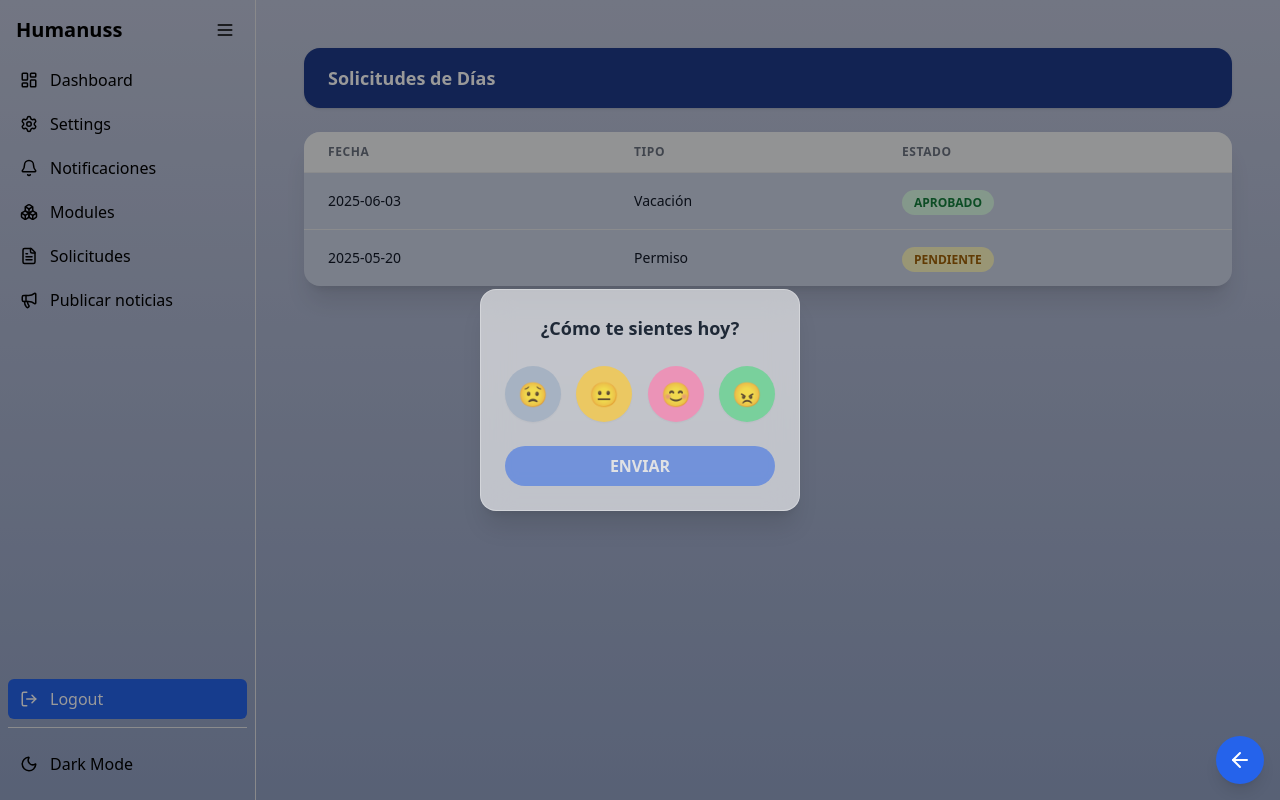
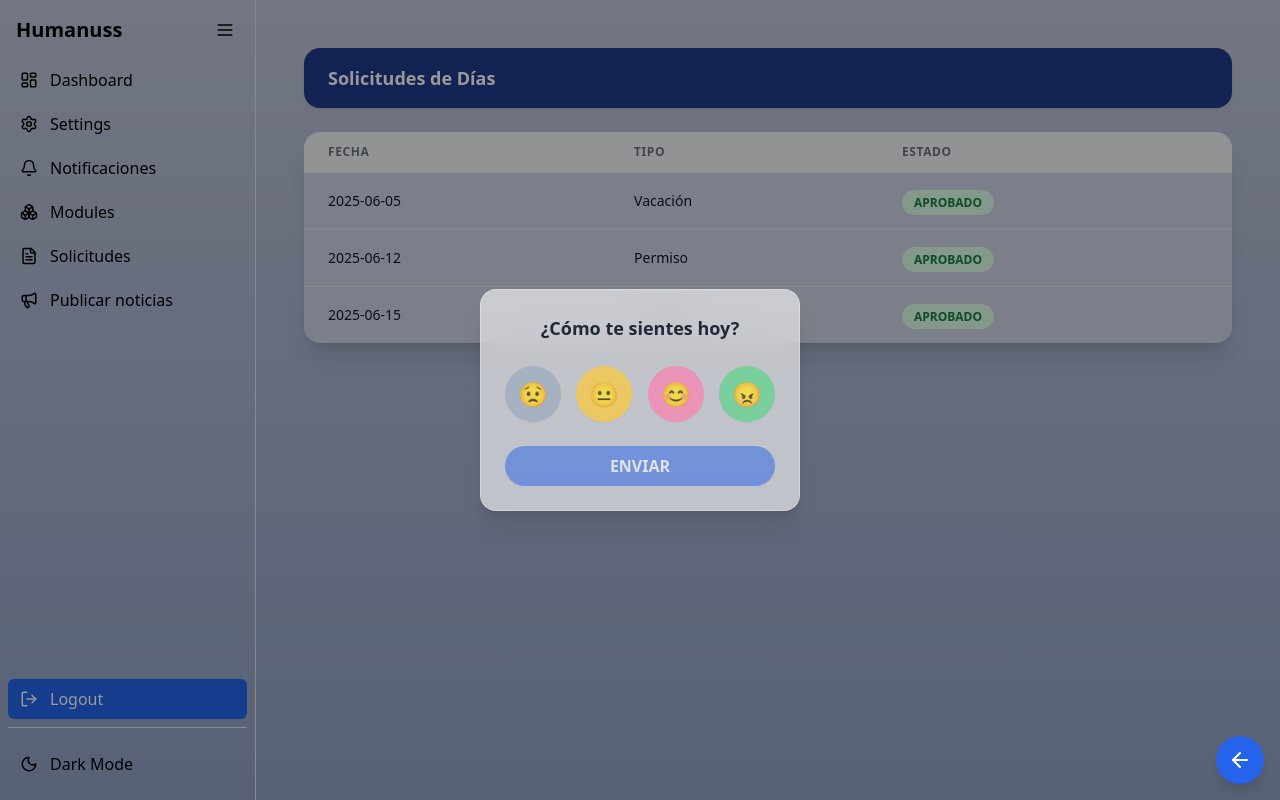
Before and after one commit to esquivel-diego/Humanuss_App_v1.0.0, a React (Vite) app: page /days in a window 1280 px wide. Built offline with nearby package versions, Linux system fonts and the light colour scheme; sample sign-in values are in the browser's storage.

Commit message:
refactor(days): calculate available vacation days dynamically from approved requests

```diff
--- a/src/components/cards/DaysCard.tsx
+++ b/src/components/cards/DaysCard.tsx
@@ -1,5 +1,6 @@
 import { useEffect, useState } from 'react';
 import { useNavigate } from 'react-router-dom';
+import { useAuthStore } from '@store/authStore';
 import data from '@mocks/days.json';
 
 interface Request {
@@ -9,16 +10,26 @@ interface Request {
 }
 
 const DaysCard = () => {
-  const [availableDays, setAvailableDays] = useState<number>(0);
+  const totalDays = 15;
+  const [availableDays, setAvailableDays] = useState<number>(totalDays);
   const [requests, setRequests] = useState<Request[]>([]);
   const navigate = useNavigate();
+  const user = useAuthStore((state) => state.user);
 
   useEffect(() => {
-    setAvailableDays(data.availableDays);
-    setRequests(data.requests);
-  }, []);
+    const userData = data.find((d) => d.userId === user?.id);
+    if (userData) {
+      const approvedRequests = userData.requests.filter(
+        (req: Request) =>
+          req.status.toLowerCase() === 'aprobado' &&
+          (req.type === 'Vacación' || req.type === 'Permiso')
+      );
 
-  const totalDays = 15;
+      setRequests(userData.requests);
+      setAvailableDays(totalDays - approvedRequests.length);
+    }
+  }, [user]);
+
   const takenDays = totalDays - availableDays;
   const lastStatus = requests[0]?.status || 'N/A';
   const isApproved =
--- a/src/mocks/days.json
+++ b/src/mocks/days.json
@@ -1,15 +1,42 @@
+[
   {
-    "availableDays": 15,
+    "userId": 1,
     "requests": [
       {
-            "date": "2025-06-03",
+        "date": "2025-06-05",
         "type": "Vacación",
         "status": "Aprobado"
       },
       {
-            "date": "2025-05-20",
+        "date": "2025-06-12",
         "type": "Permiso",
+        "status": "Aprobado"
+      },
+      {
+        "date": "2025-06-15",
+        "type": "Vacación",
+        "status": "Aprobado"
+      }
+    ]
+  },
+  {
+    "userId": 2,
+    "requests": [
+      {
+        "date": "2025-06-05",
+        "type": "Vacación",
+        "status": "Pendiente"
+      },
+      {
+        "date": "2025-06-12",
+        "type": "Permiso",
+        "status": "Rechazado"
+      },
+      {
+        "date": "2025-06-15",
+        "type": "Vacación",
         "status": "Pendiente"
       }
     ]
   }
+]
--- a/src/pages/DaysTable.tsx
+++ b/src/pages/DaysTable.tsx
@@ -2,6 +2,7 @@ import { useEffect, useState } from "react"
 import { useNavigate } from "react-router-dom"
 import { ArrowLeft } from "lucide-react"
 import data from "@mocks/days.json"
+import { useAuthStore } from '@store/authStore'
 
 interface Request {
   date: string
@@ -14,7 +15,11 @@ const DaysTable = () => {
   const navigate = useNavigate()
 
   useEffect(() => {
-    setRequests(data.requests)
+    const user = useAuthStore.getState().user
+    const userData = data.find((d) => d.userId === user?.id)
+    if (userData) {
+      setRequests(userData.requests)
+    }
   }, [])
 
   return (
@@ -33,7 +38,8 @@ const DaysTable = () => {
           Solicitudes de Días
         </div>
 
-        <div className="overflow-x-auto card-bg shadow-xl rounded-2xl">
+        {/* Scroll solo si es necesario */}
+        <div className="card-bg shadow-xl rounded-2xl overflow-x-auto overflow-y-auto max-h-[70vh]">
           <table className="min-w-full table-auto divide-y divide-gray-200 dark:divide-gray-700">
             <thead className="bg-gray-100 dark:bg-gray-700 text-left">
               <tr>
@@ -49,7 +55,14 @@ const DaysTable = () => {
               </tr>
             </thead>
             <tbody className="divide-y divide-gray-200 dark:divide-gray-700">
-              {requests.map((req, i) => {
+              {requests.length === 0 ? (
+                <tr>
+                  <td colSpan={3} className="px-6 py-6 text-sm text-center text-gray-400">
+                    No hay solicitudes registradas.
+                  </td>
+                </tr>
+              ) : (
+                requests.map((req, i) => {
                   const statusUpper = req.status.toUpperCase()
                   const statusColor =
                     statusUpper === "APROBADO" || statusUpper === "APPROVED"
@@ -72,7 +85,8 @@ const DaysTable = () => {
                       </td>
                     </tr>
                   )
-              })}
+                })
+              )}
             </tbody>
           </table>
         </div>
```
Lines whose indentation alone changed are shown as unchanged.
